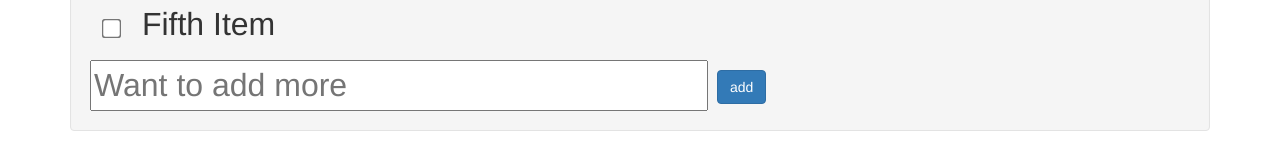
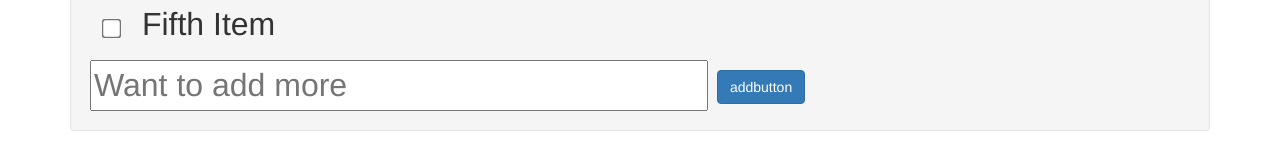
Before and after one commit to rishirajs123/sample-todo, a plain HTML site: page index.html in a window 1280 px wide. Shown: the part 319-479 px from the top of the page. Drawn offline with nearby package versions, Linux system fonts and the light colour scheme.

Commit message:
change: add to addbutton

```diff
--- a/index.html
+++ b/index.html
@@ -77,7 +77,7 @@ angular.module('sampleApp', [])
   				<input type="text" id="sampletodotext" ng-model="sampleList.sampletodoText"  size="30"
   				 placeholder="Want to add more">
   				<!-- <input class="btn btn-primary" type="submit" id="addbutton" value="addbutton"> -->
-  				<input class="btn btn-primary" type="submit" id="add" value="add">
+  				<input class="btn btn-primary" type="submit" id="addbutton" value="addbutton">
   			</form>
   		</div>
   	</div>
```
